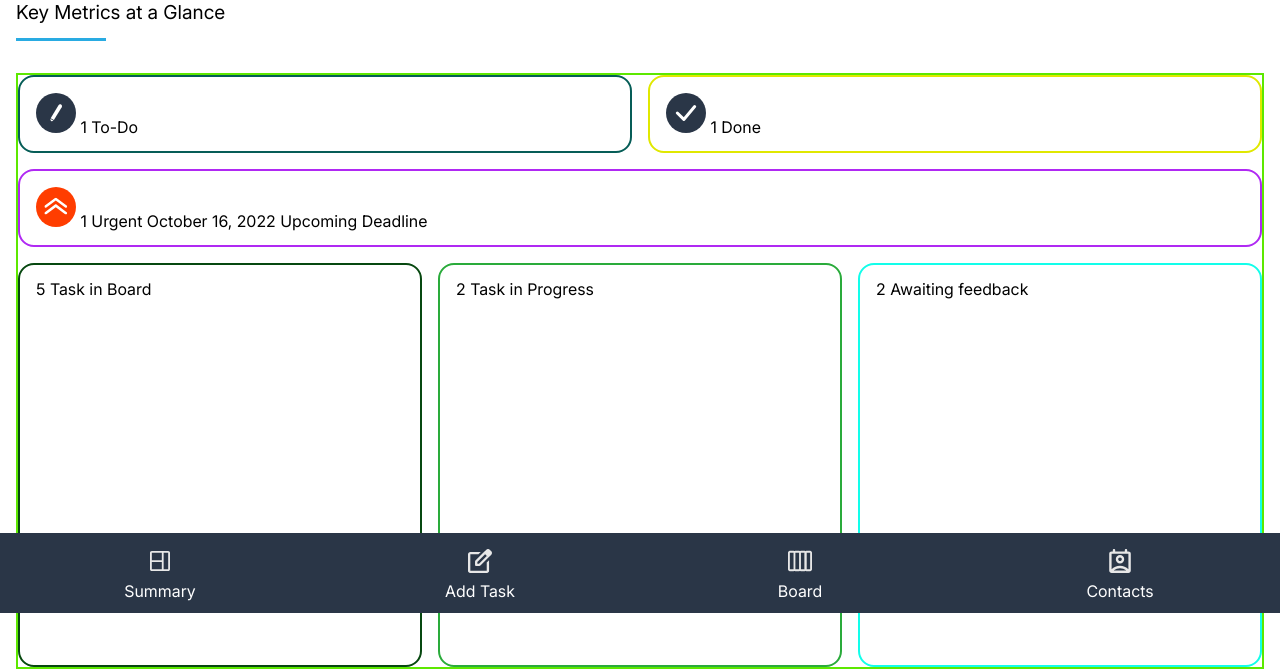
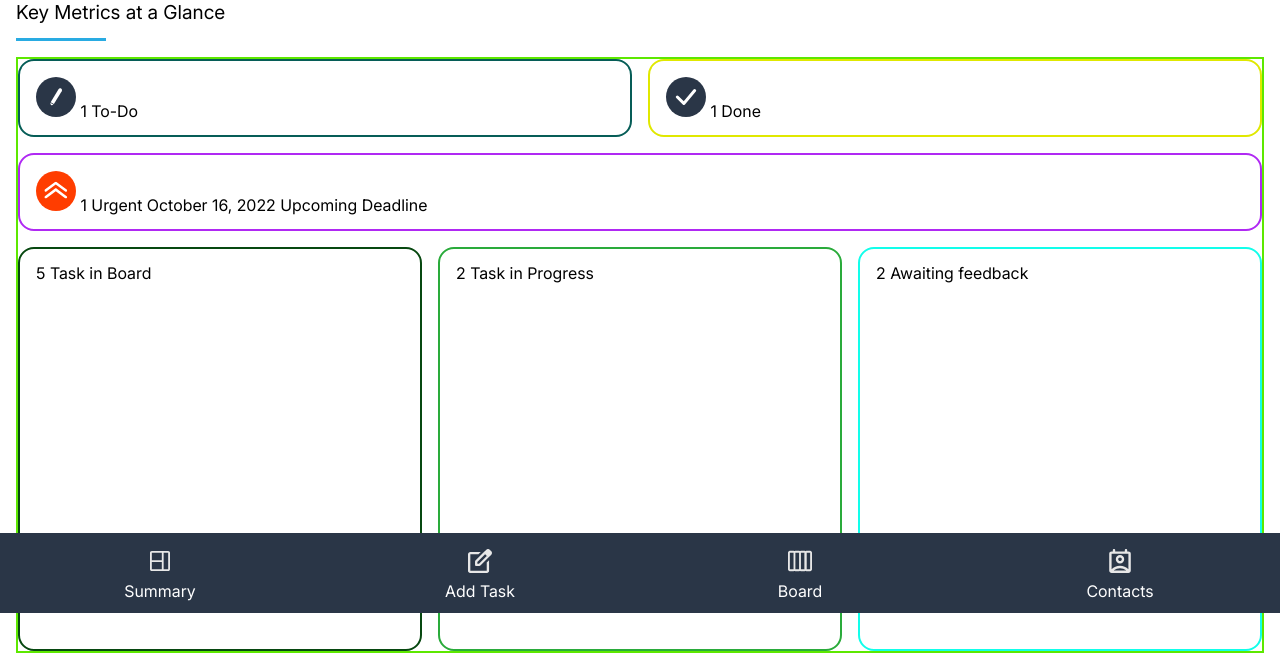
Before and after one commit to RomanbuchDev/Join, a website: page html/summary.html in a window 1280 px wide. Shown: the part 187-856 px from the top of the page. Drawn offline with Linux system fonts and the light colour scheme; files that its build step writes are made by us from their sources; files whose address does not match are found by name.

Commit message:
style: update summary layout

```diff
--- a/css/summary.css
+++ b/css/summary.css
@@ -1,3 +1,8 @@
+main section {
+  display: grid;
+  gap: 1rem;
+}
+
 .summary-header {
   row-gap: 0.5rem;
   display: grid;
--- a/style.css
+++ b/style.css
@@ -5,11 +5,6 @@ body {
 main {
   padding-inline: 1rem;
   padding-block-start: 3rem;
-}
-
-main section {
-  display: grid;
-  gap: 2rem;
 }
 
 h1 {
```
